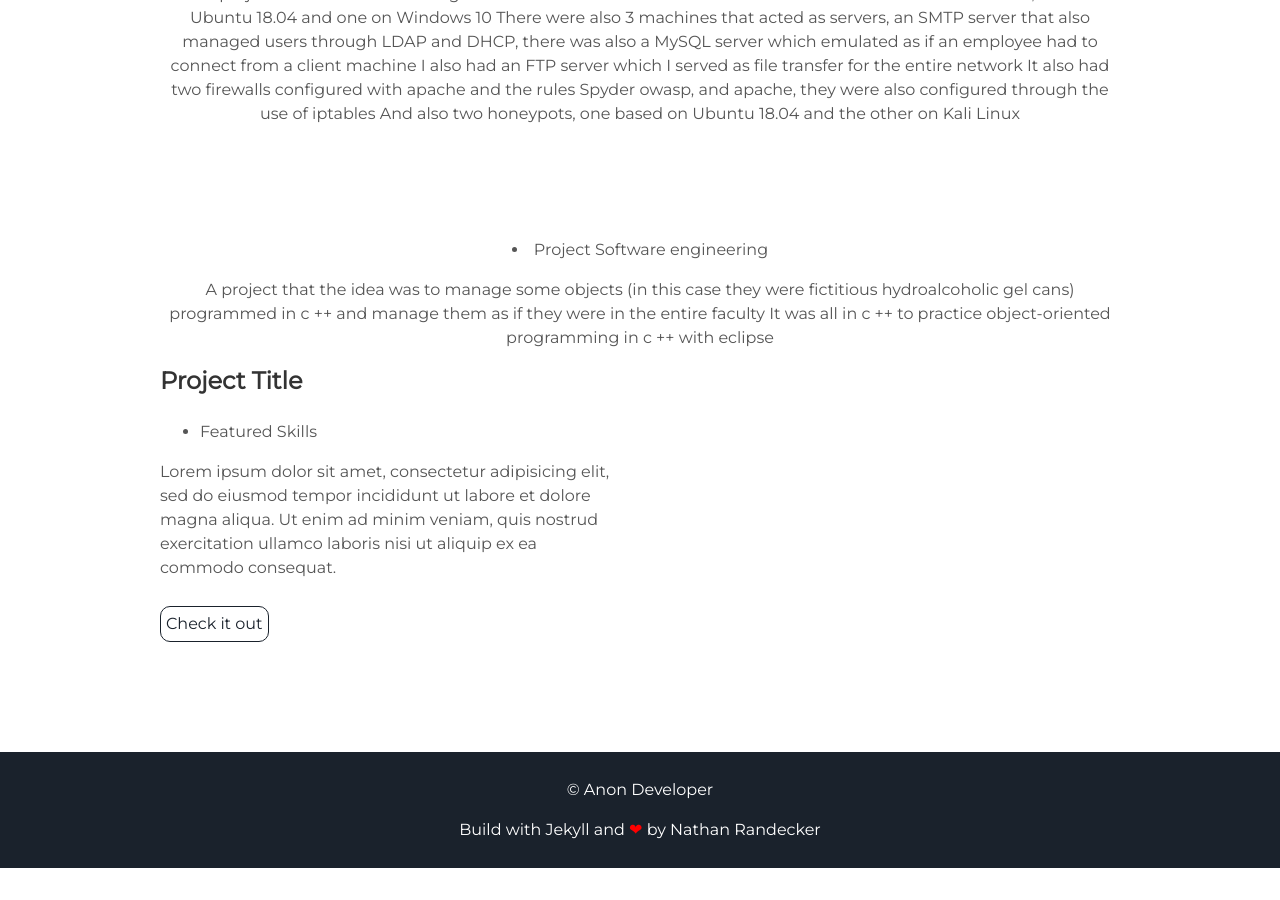
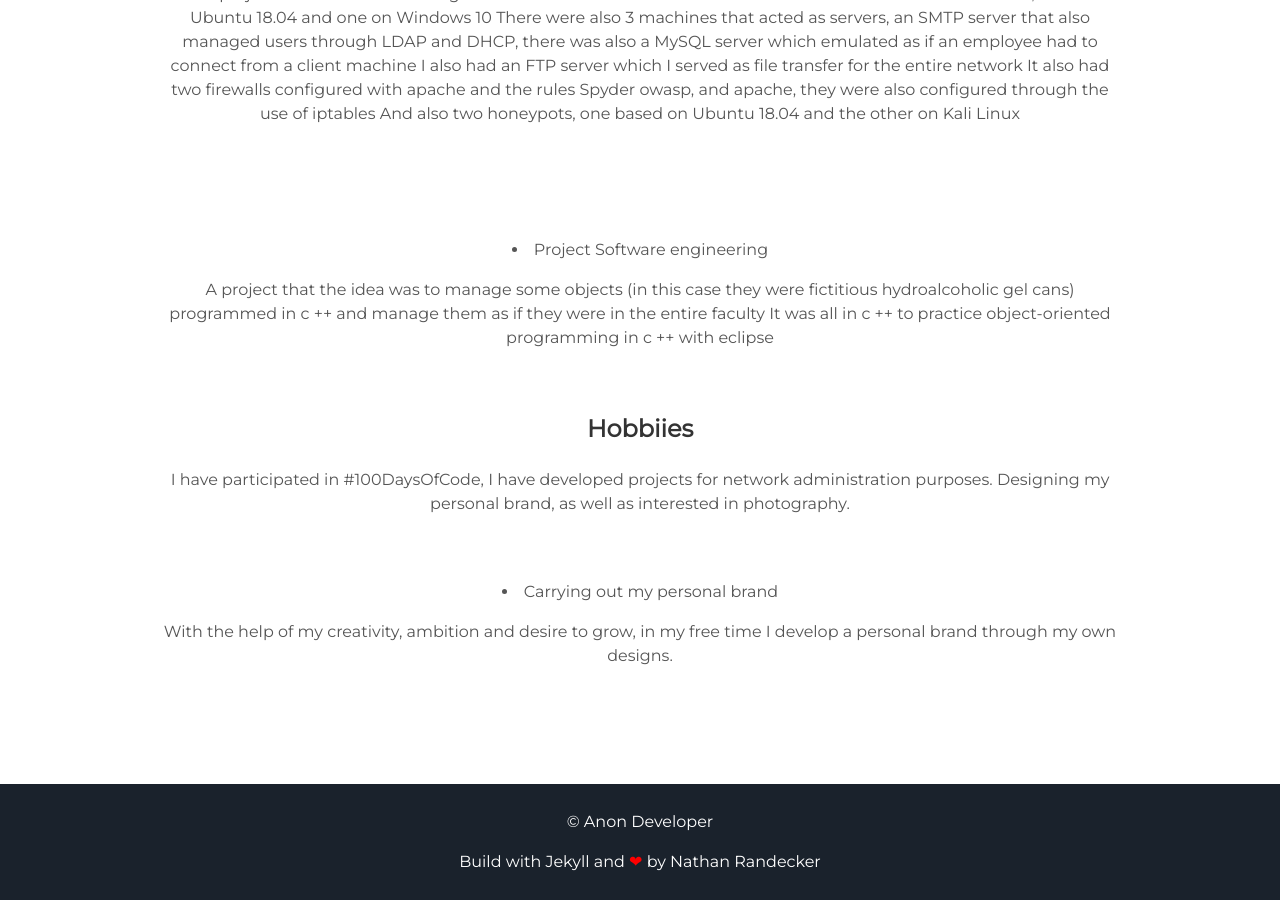
Before and after one commit to dev-freddiies/de-freddiies.github.io, a Jekyll site: the page index.html, which Jekyll copies as it is, in a window 1280 px wide and 900 px high, scrolled down 2055 px. Built offline with Jekyll 4.4.1, drawn with Linux system fonts in a browser that asks for light colours; before the commit the page ends 2923 px from its top, so only the background shows below that.

Commit message:
Update index.html

```diff
--- a/index.html
+++ b/index.html
@@ -86,14 +86,13 @@
 
 </div>
 
-  <div class="contents-right">
-    <h3> Project Title </h3>
-    <ul>
-      <li> Featured Skills</li>
-    </ul>
-    <p>Lorem ipsum dolor sit amet, consectetur adipisicing elit, sed do eiusmod tempor incididunt ut labore et dolore magna aliqua. Ut enim ad minim veniam, quis nostrud exercitation ullamco laboris nisi ut aliquip ex ea commodo consequat.</p>
-    <a class="project-link" href="#">Check it out</a>
-  </div>
+  <div align=center>
+    <h3> Hobbiies </h3>
+    <p>I have participated in #100DaysOfCode, I have developed projects for network administration purposes. Designing my personal brand, as well as interested in photography.</p>
+    <br></br>
+
+    <li> Carrying out my personal brand </li>
+    <p> With the help of my creativity, ambition and desire to grow, in my free time I develop a personal brand through my own designs. </p>
 </div>
 
       </section>
```
